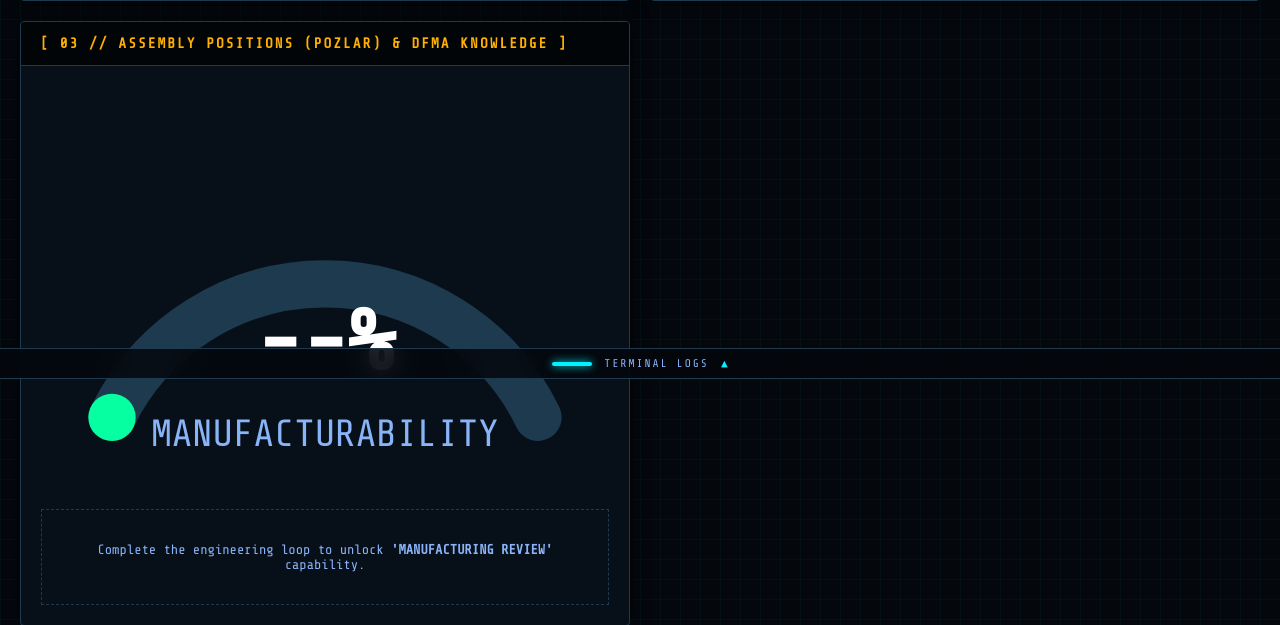
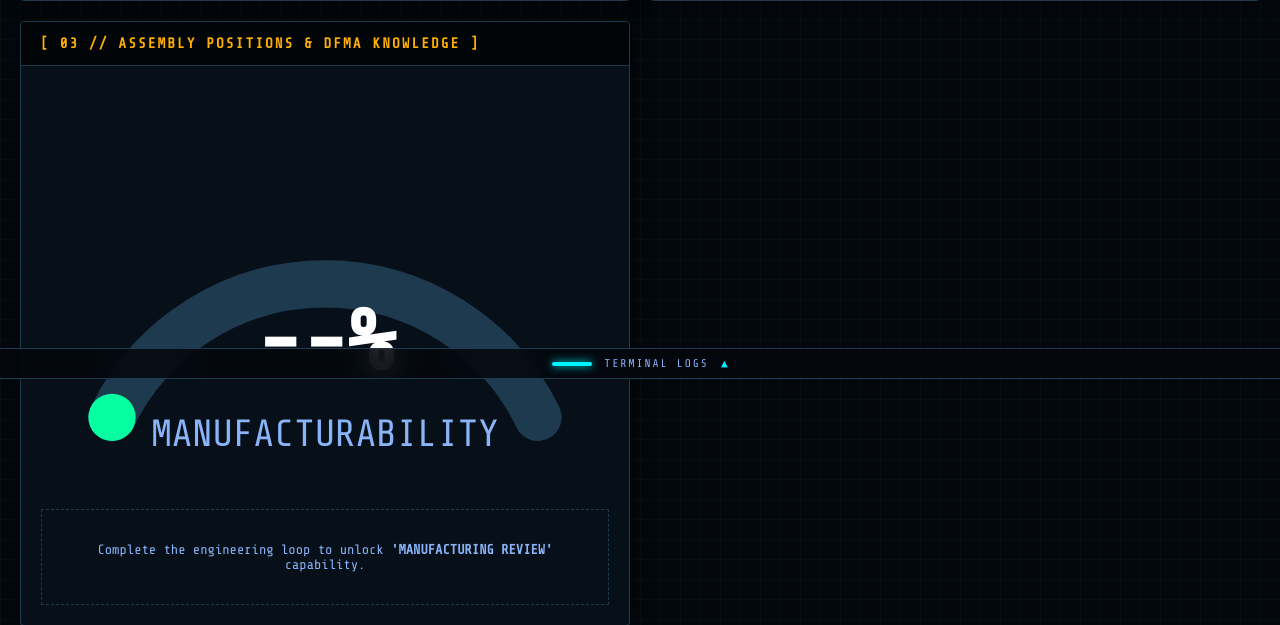
Before and after one commit to kuntaykunt/zoo-the-api-makeathon, a FastAPI app: page / in a window 1280 px wide. Shown: the part 421-1046 px from the top of the page. Run offline with FastAPI, Linux system fonts and the light colour scheme; some libraries are stand-ins or nearby versions.

Commit message:
ui: remove "(POZLAR)" from panel 03 title
Co-authored-by: Qwen-Coder <qwen-coder@alibabacloud.com>

```diff
--- a/templates/index.html
+++ b/templates/index.html
@@ -104,7 +104,7 @@
     <!-- PANEL 03: Assembly Positions (Pozlar) & DFMA Knowledge -->
     <section class="panel" id="panelPozlar">
       <div class="panel-header">
-        <div class="panel-title">[ 03 // ASSEMBLY POSITIONS (POZLAR) & DFMA KNOWLEDGE ]</div>
+        <div class="panel-title">[ 03 // ASSEMBLY POSITIONS & DFMA KNOWLEDGE ]</div>
         <button class="btn btn-secondary" id="explodeBtn" style="padding: 0.4rem 0.85rem; border-color: var(--term-amber); color: var(--term-amber); font-size: 0.75rem; display: none;">
           <span>⚙️ MANUFACTURING REVIEW</span>
         </button>
```
